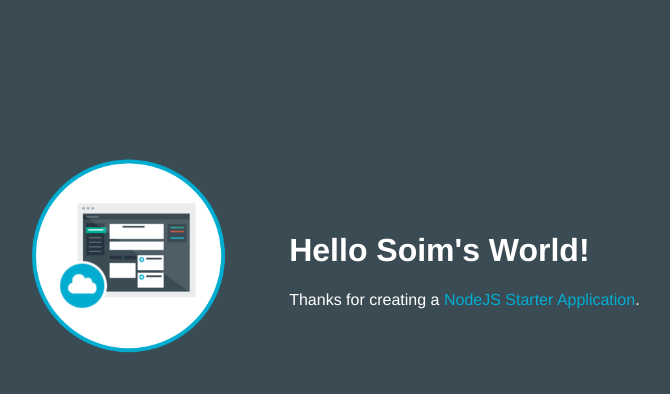
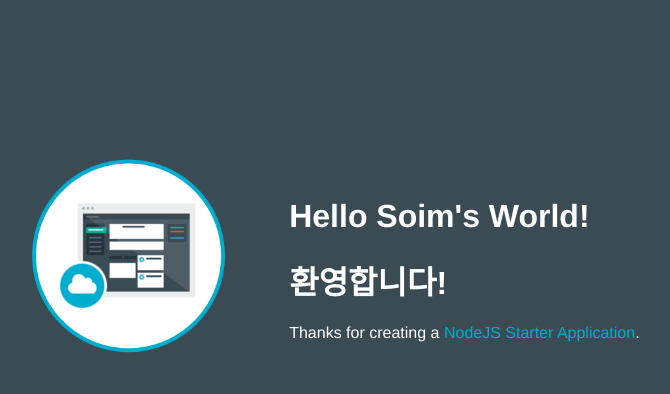
Before and after one commit to sss0564/SI-Sung, a website: page public/index.html in a window 1280 px wide. Shown: the whole page, without its empty margins (253-923 px from the left). Drawn offline with Linux system fonts and the light colour scheme.

Commit message:
Update index.html

```diff
--- a/public/index.html
+++ b/public/index.html
@@ -17,6 +17,8 @@
         </td>
         <td>
           <h1 id="message">Hello Soim's World!</h1>
+          <h1 id="message1">환영합니다!</h1>
+
           <p class='description'></p> Thanks for creating a <span class = "blue">NodeJS Starter Application</span>.
         </td>
       </tr>
```
